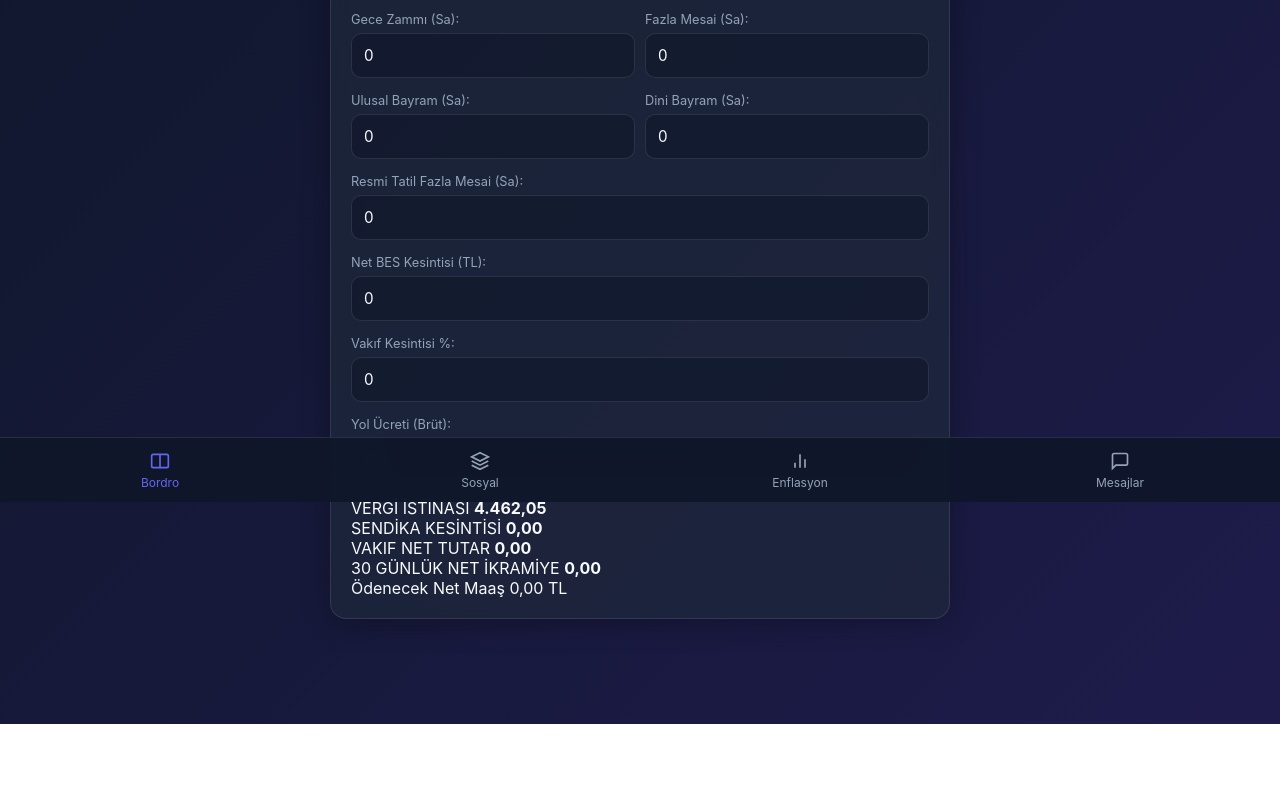
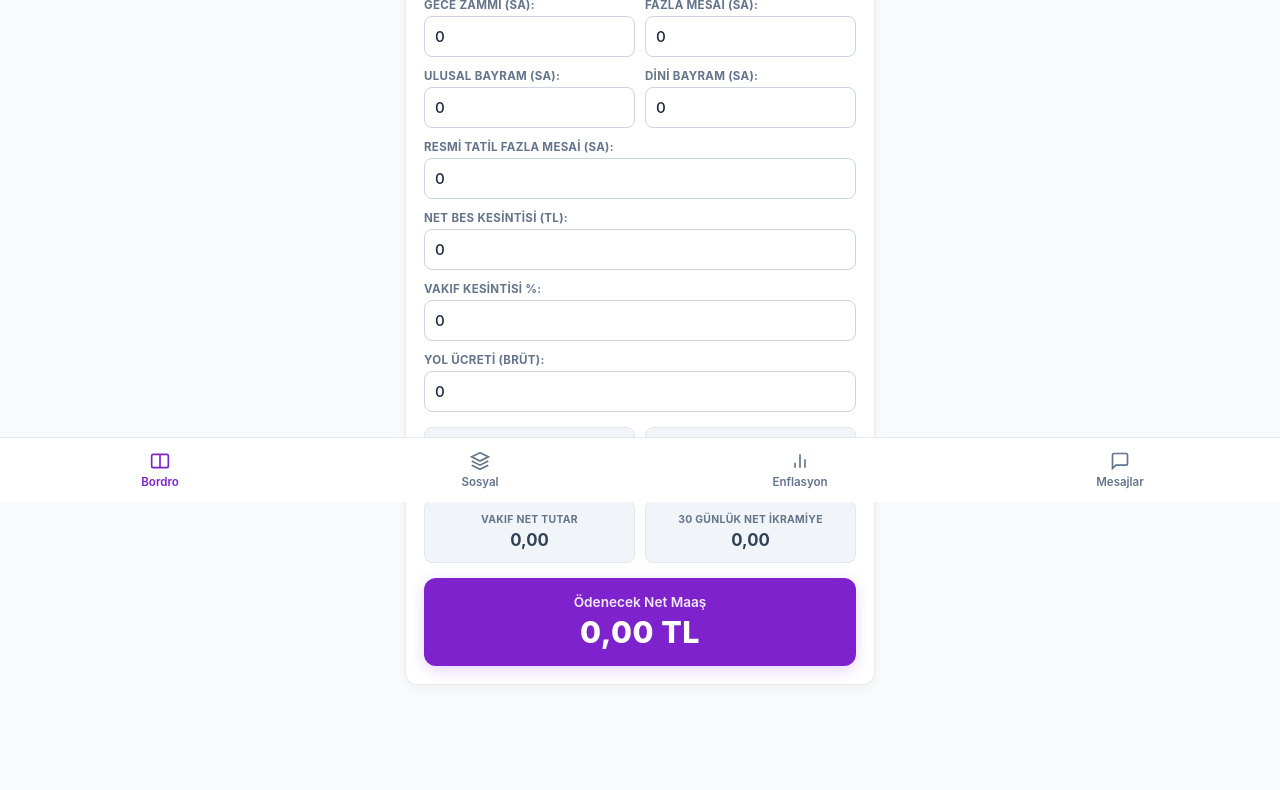
Before and after one commit to numan067/BordroApp, a plain HTML site: page app/src/main/assets/index.html in a window 1280 px wide. Shown: the part 298-1088 px from the top of the page. Before the commit the page ends 1022 px from the top, so only its background shows below. Drawn offline with Linux system fonts and the light colour scheme.

Commit message:
Update style.css

```diff
--- a/app/src/main/assets/style.css
+++ b/app/src/main/assets/style.css
@@ -1,128 +1,291 @@
 :root {
-    --bg-gradient: linear-gradient(135deg, #0f172a 0%, #1e1b4b 100%);
-    --card-bg: rgba(30, 41, 59, 0.7);
-    --border-color: rgba(255, 255, 255, 0.1);
-    --text-main: #f8fafc;
-    --text-muted: #94a3b8;
-    --primary: #6366f1;
-    --primary-hover: #4f46e5;
-    --success: #10b981;
-    --warning: #f59e0b;
-    --danger: #ef4444;
-    --text-success: #34d399;
-    --text-danger: #f87171;
+    --purple-primary: #7e22ce;
+    --purple-hover: #6b21a8;
+    --purple-light: rgba(126, 34, 206, 0.08);
+    --border-color: #cbd5e1;
+    --bg-main: #f8fafc;
+    --card-bg: #ffffff;
+    --text-main: #1e293b;
+    --text-muted: #64748b;
 }
 
 * {
     box-sizing: border-box;
     margin: 0; padding: 0;
-    font-family: -apple-system, BlinkMacSystemFont, sans-serif;
+    font-family: -apple-system, BlinkMacSystemFont, "Segoe UI", sans-serif;
     -webkit-tap-highlight-color: transparent;
 }
 
 body {
-    background: var(--bg-gradient);
+    background-color: var(--bg-main);
     color: var(--text-main);
     min-height: 100vh;
     display: flex;
     flex-direction: column;
     padding-bottom: 75px;
-    overflow-x: hidden;
 }
 
-.app-header {
-    background: rgba(15, 23, 42, 0.6);
-    backdrop-filter: blur(10px);
-    border-bottom: 1px solid var(--border-color);
-    padding: 15px 20px;
-    display: flex;
-    justify-content: space-between;
-    align-items: center;
-    position: sticky; top: 0; z-index: 100;
+.app-header-title {
+    text-align: center;
+    margin-bottom: 15px;
 }
 
-.header-logo { display: flex; align-items: center; gap: 8px; }
-.icon-logo { width: 24px; height: 24px; color: var(--primary); }
-.header-logo h1 { font-size: 1.1rem; font-weight: 700; }
-.header-logo .year { color: var(--primary); }
-.status-badge { font-size: 0.7rem; background: rgba(16, 185, 129, 0.2); color: var(--text-success); padding: 4px 8px; border-radius: 12px; border: 1px solid rgba(16, 185, 129, 0.3); }
+.app-header-title h1 {
+    font-size: 1.3rem;
+    font-weight: 700;
+    color: var(--text-main);
+    border-bottom: 3px solid var(--purple-primary);
+    display: inline-block;
+    padding-bottom: 4px;
+}
 
-.app-content { flex: 1; padding: 15px; max-width: 650px; margin: 0 auto; width: 100%; }
+.app-content {
+    flex: 1;
+    padding: 15px;
+    max-width: 500px;
+    margin: 0 auto;
+    width: 100%;
+}
 
-.tab-panel { display: none; animation: fadeIn 0.3s ease-in-out; }
-.tab-panel.active { display: block; }
-@keyframes fadeIn { from { opacity: 0; transform: translateY(10px); } to { opacity: 1; transform: translateY(0); } }
+.tab-panel {
+    display: none;
+    animation: fadeIn 0.2s ease-in-out;
+}
+
+.tab-panel.active {
+    display: block;
+}
+
+@keyframes fadeIn {
+    from { opacity: 0; } to { opacity: 1; }
+}
 
 .card {
     background: var(--card-bg);
-    backdrop-filter: blur(12px);
-    border: 1px solid var(--border-color);
-    border-radius: 16px;
-    padding: 20px;
+    border: 1px solid rgba(0, 0, 0, 0.08);
+    border-radius: 12px;
+    padding: 18px;
     margin-bottom: 15px;
-    box-shadow: 0 4px 30px rgba(0, 0, 0, 0.3);
+    box-shadow: 0 4px 12px rgba(0, 0, 0, 0.04);
 }
 
-.card-header h2 { font-size: 1.2rem; font-weight: 600; margin-bottom: 4px; }
-.subtitle { font-size: 0.8rem; color: var(--text-muted); margin-bottom: 15px; }
-.form-section-title { font-size: 0.9rem; color: var(--primary); margin: 15px 0 10px 0; font-weight: 600; border-bottom: 1px solid rgba(255, 255, 255, 0.05); padding-bottom: 4px; }
+.form-group {
+    margin-bottom: 12px;
+}
 
-.form-group { margin-bottom: 15px; }
-.form-group.row { display: flex; gap: 10px; }
-.form-group .col { flex: 1; }
-label { display: block; font-size: 0.8rem; color: var(--text-muted); margin-bottom: 6px; }
-input, select { width: 100%; background: rgba(15, 23, 42, 0.6); border: 1px solid var(--border-color); color: var(--text-main); padding: 12px; border-radius: 10px; font-size: 0.95rem; }
+.form-group.row {
+    display: flex;
+    gap: 10px;
+}
 
-.button-group-row { display: flex; gap: 10px; margin-top: 10px; }
-.btn { flex: 1; border: none; padding: 14px; border-radius: 10px; font-size: 0.95rem; font-weight: 600; color: #fff; cursor: pointer; text-align: center; }
-.btn-primary { background: var(--primary); }
-.btn-secondary { background: #475569; }
-.btn-success { background: var(--success); }
-.btn-warning { background: var(--warning); }
+.form-group .col {
+    flex: 1;
+}
 
-.results-card { border-left: 4px solid var(--primary); }
-.results-card h3 { font-size: 1rem; margin-bottom: 12px; color: var(--text-muted); }
-.results-grid { display: flex; flex-direction: column; gap: 10px; }
-.result-item { display: flex; justify-content: space-between; padding: 8px 0; border-bottom: 1px solid rgba(255, 255, 255, 0.05); font-size: 0.9rem; }
-.result-item span { color: var(--text-muted); }
-.result-item strong { font-weight: 600; }
+label {
+    display: block;
+    font-size: 0.72rem;
+    color: var(--text-muted);
+    margin-bottom: 4px;
+    font-weight: 700;
+    letter-spacing: 0.3px;
+    text-transform: uppercase;
+}
 
-.result-item.highlight { background: rgba(99, 102, 241, 0.15); border-radius: 8px; padding: 10px; border-bottom: none; }
-.result-item.highlight strong { color: #a5b4fc; font-size: 1.15rem; }
-.result-item.highlight-brut { background: rgba(255, 255, 255, 0.05); border-radius: 8px; padding: 10px; border-bottom: none; }
-.result-item.highlight-tax { border-left: 3px solid var(--danger); padding-left: 8px; }
-.result-item.highlight-employer { background: rgba(245, 158, 11, 0.1); border-radius: 8px; padding: 10px; border-bottom: none; }
-.result-item.highlight-employer strong { color: #fcd34d; }
-.result-item.highlight-success { background: rgba(16, 185, 129, 0.1); border-radius: 8px; padding: 10px; border-bottom: none; }
-.result-item.highlight-success strong { color: #6ee7b7; font-size: 1.1rem; }
-.result-item.highlight-warning { background: rgba(245, 158, 11, 0.15); border-radius: 8px; padding: 10px; border-bottom: none; }
-.result-item.highlight-warning strong { color: #fcd34d; font-size: 1.15rem; }
-.result-item.success span:last-child { color: var(--text-success); }
-.result-item.danger strong { color: var(--text-danger); font-size: 1.1rem; }
+input, select, textarea {
+    width: 100%;
+    background: #ffffff;
+    border: 1px solid var(--border-color);
+    color: var(--text-main);
+    padding: 10px;
+    border-radius: 8px;
+    font-size: 0.95rem;
+    font-weight: 500;
+}
 
-/* ENFLASYON VERİ TABLOSU */
-.inflation-data-table { display: flex; flex-direction: column; gap: 8px; margin-top: 10px; }
-.inf-row { display: flex; justify-content: space-between; padding: 8px 10px; background: rgba(15, 23, 42, 0.4); border-radius: 8px; font-size: 0.9rem; }
-.inf-row.highlight-warning { background: rgba(245, 158, 11, 0.15); border: 1px solid rgba(245, 158, 11, 0.3); }
-.inf-row.highlight-warning strong { color: #fcd34d; }
+input:focus, select:focus, textarea:focus {
+    outline: none;
+    border-color: var(--purple-primary);
+}
 
-.overflow-scroll-table { overflow-x: auto; }
-.yearly-table { width: 100%; border-collapse: collapse; margin-top: 10px; font-size: 0.8rem; text-align: left; min-width: 550px; }
-.yearly-table th, .yearly-table td { padding: 10px 8px; border-bottom: 1px solid rgba(255, 255, 255, 0.05); }
-.yearly-table th { color: var(--text-muted); font-weight: 600; }
+.btn {
+    width: 100%;
+    border: none;
+    padding: 14px;
+    border-radius: 10px;
+    font-size: 1rem;
+    font-weight: 700;
+    color: #fff;
+    cursor: pointer;
+    text-align: center;
+}
 
-.chat-card { display: flex; flex-direction: column; height: 380px; }
-.chat-area { flex: 1; overflow-y: auto; background: rgba(15, 23, 42, 0.4); border: 1px solid var(--border-color); border-radius: 10px; padding: 10px; margin-bottom: 10px; display: flex; flex-direction: column; gap: 10px; }
-.chat-bubble { padding: 10px 14px; border-radius: 12px; max-width: 85%; font-size: 0.85rem; }
-.chat-bubble.system { background: rgba(99, 102, 241, 0.15); border-left: 3px solid var(--primary); color: var(--text-main); align-self: flex-start; }
-.chat-bubble.user { background: var(--primary); color: #fff; align-self: flex-end; border-bottom-right-radius: 2px; }
-.chat-bubble.ik-reply { background: #334155; color: var(--text-main); align-self: flex-start; border-bottom-left-radius: 2px; border-left: 3px solid var(--success); }
-.chat-input-row { display: flex; gap: 8px; }
-.chat-input-row input { flex: 1; }
-.btn-send { width: auto; padding: 0 20px; }
+.btn-purple {
+    background: var(--purple-primary);
+}
 
-.bottom-nav { position: fixed; bottom: 0; left: 0; width: 100%; background: rgba(15, 23, 42, 0.9); backdrop-filter: blur(15px); border-top: 1px solid var(--border-color); display: flex; height: 65px; z-index: 100; }
-.nav-item { flex: 1; background: none; border: none; color: var(--text-muted); display: flex; flex-direction: column; align-items: center; justify-content: center; gap: 4px; }
-.nav-icon { width: 20px; height: 20px; }
-.nav-item span { font-size: 0.75rem; }
-.nav-item.active { color: var(--primary); }
+.btn-purple:active {
+    background: var(--purple-hover);
+}
+
+/* GÖSTERGE KUTULARI (KLON) */
+.indicator-grid {
+    display: grid;
+    grid-template-columns: 1fr 1fr;
+    gap: 10px;
+    margin-top: 15px;
+    margin-bottom: 15px;
+}
+
+.ind-box {
+    background: #f1f5f9;
+    border: 1px solid #e2e8f0;
+    border-radius: 8px;
+    padding: 12px;
+    text-align: center;
+    display: flex;
+    flex-direction: column;
+    justify-content: center;
+}
+
+.ind-title {
+    font-size: 0.65rem;
+    color: var(--text-muted);
+    font-weight: 700;
+    margin-bottom: 4px;
+    letter-spacing: 0.3px;
+}
+
+.ind-value {
+    font-size: 1.05rem;
+    color: #334155;
+    font-weight: 700;
+}
+
+/* BÜYÜK MOR NET MAAŞ BANNER BUTONU (KLON) */
+.purple-net-banner {
+    background: var(--purple-primary);
+    border-radius: 12px;
+    padding: 16px;
+    text-align: center;
+    color: #ffffff;
+    box-shadow: 0 4px 15px rgba(126, 34, 206, 0.2);
+}
+
+.banner-title {
+    display: block;
+    font-size: 0.85rem;
+    font-weight: 600;
+    margin-bottom: 4px;
+    opacity: 0.9;
+}
+
+.banner-value {
+    font-size: 1.9rem;
+    font-weight: 800;
+    letter-spacing: 0.5px;
+}
+
+/* KARŞILAŞTIRMA TABLOLARI */
+.comparison-table {
+    display: flex;
+    flex-direction: column;
+    gap: 8px;
+    margin-top: 8px;
+}
+
+.comp-row {
+    display: flex;
+    justify-content: space-between;
+    padding: 8px 10px;
+    background: #f8fafc;
+    border-radius: 6px;
+    font-size: 0.85rem;
+    border: 1px solid #f1f5f9;
+}
+
+.comp-row.highlight-purple {
+    background: var(--purple-light);
+    border-color: rgba(126, 34, 206, 0.2);
+}
+
+.comp-row.highlight-purple strong {
+    color: var(--purple-primary);
+}
+
+.desc-text {
+    font-size: 0.78rem;
+    color: var(--text-muted);
+    margin-top: 8px;
+    line-height: 1.4;
+}
+
+/* SOHBET / MESAJLAŞMA */
+.message-history-list {
+    background: #f8fafc;
+    border: 1px solid #e2e8f0;
+    border-radius: 8px;
+    padding: 10px;
+    max-height: 160px;
+    overflow-y: auto;
+    margin-top: 10px;
+}
+
+.no-messages {
+    font-size: 0.8rem;
+    color: var(--text-muted);
+    text-align: center;
+    padding: 15px 0;
+}
+
+.single-message-node {
+    background: #ffffff;
+    border: 1px solid #e2e8f0;
+    border-radius: 6px;
+    padding: 8px 10px;
+    font-size: 0.8rem;
+    margin-bottom: 8px;
+    word-break: break-all;
+}
+
+.single-message-node strong {
+    color: var(--purple-primary);
+}
+
+/* SABİT ALT MENÜ */
+.bottom-nav {
+    position: fixed;
+    bottom: 0; left: 0;
+    width: 100%;
+    background: #ffffff;
+    border-top: 1px solid #e2e8f0;
+    display: flex;
+    height: 65px;
+    z-index: 100;
+}
+
+.nav-item {
+    flex: 1;
+    background: none;
+    border: none;
+    color: var(--text-muted);
+    display: flex;
+    flex-direction: column;
+    align-items: center;
+    justify-content: center;
+    gap: 4px;
+}
+
+.nav-icon {
+    width: 20px;
+    height: 20px;
+}
+
+.nav-item span {
+    font-size: 0.72rem;
+    font-weight: 600;
+}
+
+.nav-item.active {
+    color: var(--purple-primary);
+}
```
